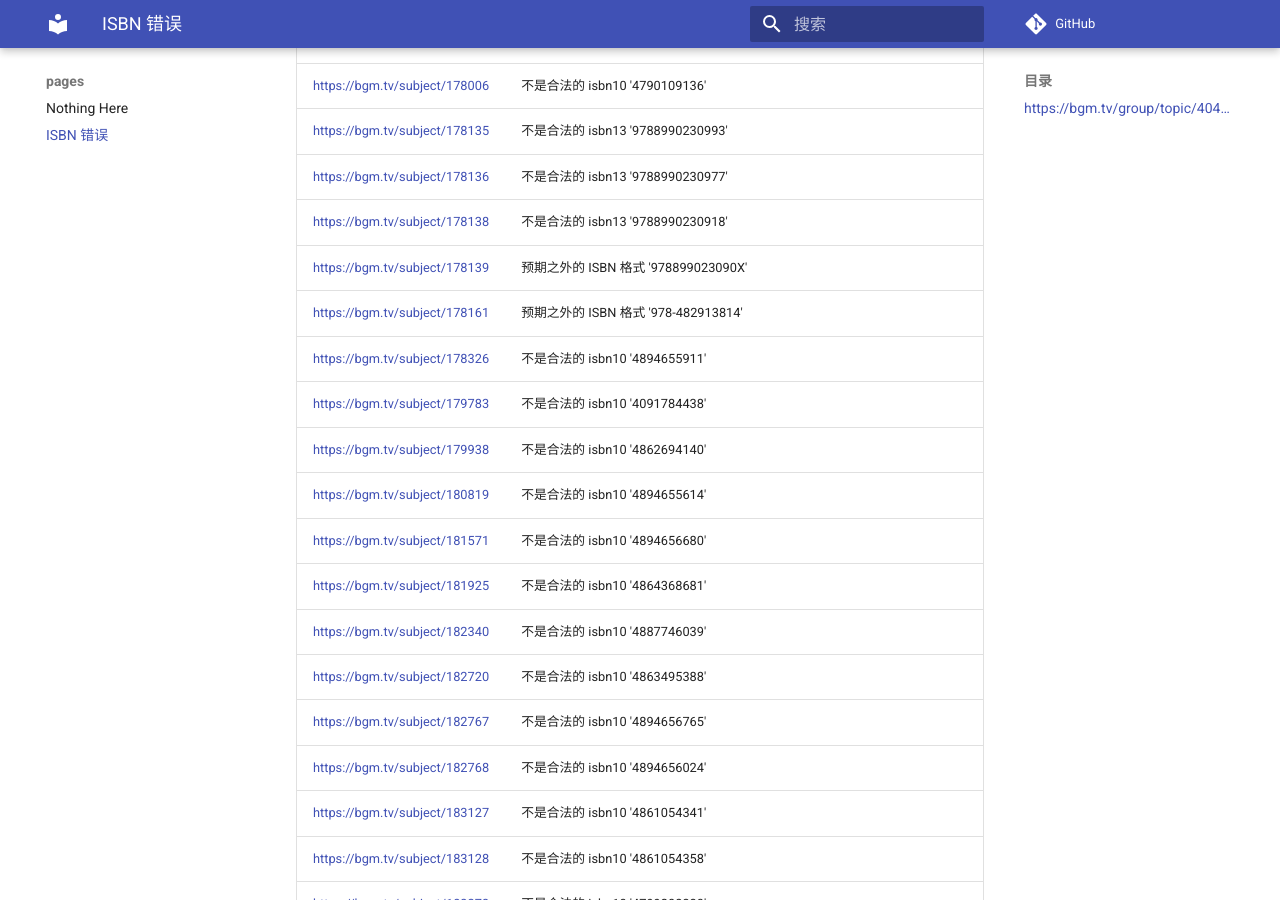
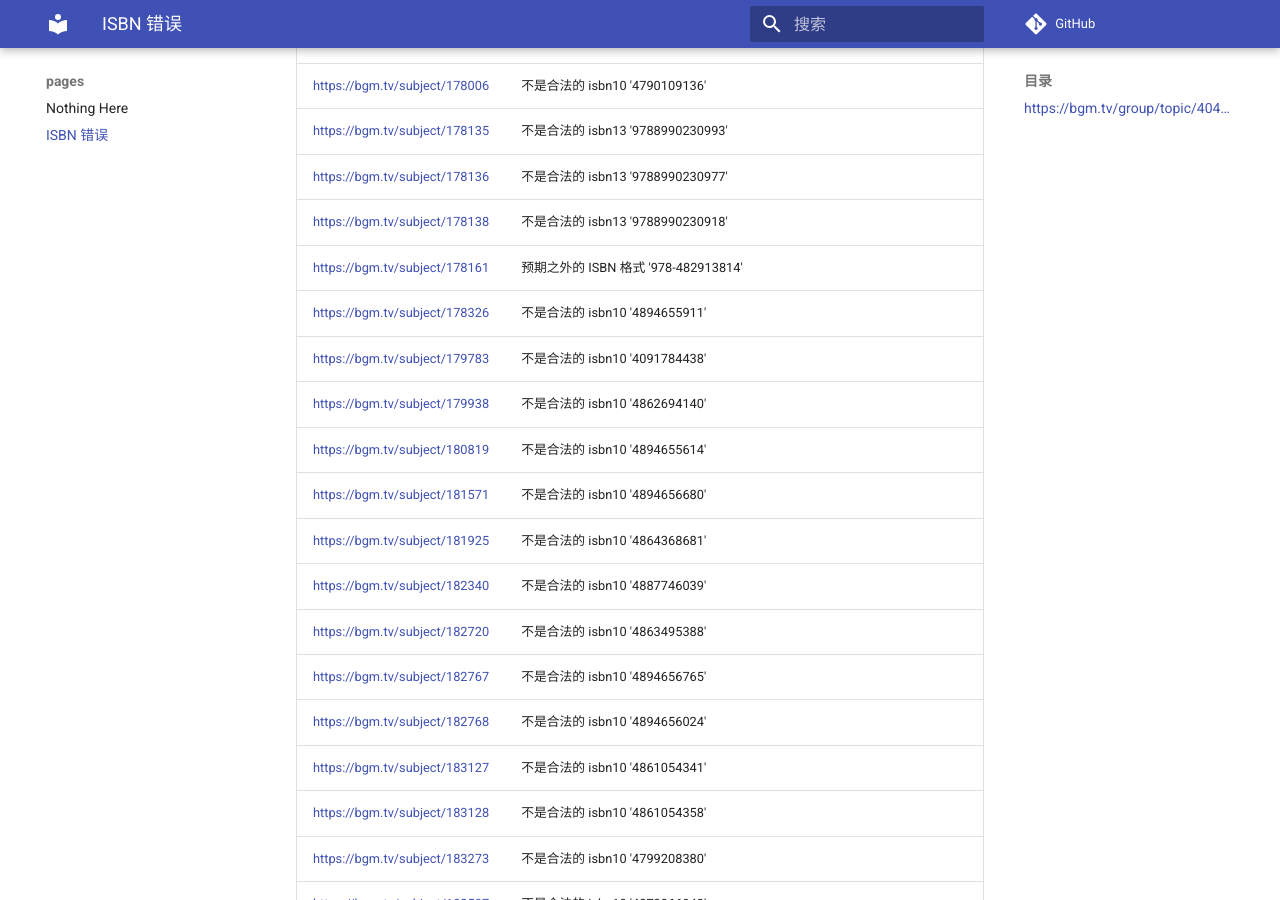
Before and after one commit to trim21/bangumi-pages, an MkDocs documentation site: the page built from docs/isbn.md, in a window 1280 px wide and 900 px high, scrolled down 3574 px. Built offline with MkDocs 1.6.1 and Material for MkDocs 9.7.7, drawn with Linux system fonts in a browser that asks for light colours; comment, search, counter and statistics services are not loaded; part of the change alters nothing that is shown.

Commit message:
update isbn.md

```diff
--- a/docs/isbn.md
+++ b/docs/isbn.md
@@ -1,7 +1,7 @@
 # ISBN 错误
 ## <https://bgm.tv/group/topic/404801>
 
-total 688
+total 687
 
 | url | error |
 | --- |  ---  |
@@ -82,7 +82,6 @@ total 688
 | <https://bgm.tv/subject/178135> | 不是合法的 isbn13 '9788990230993' |
 | <https://bgm.tv/subject/178136> | 不是合法的 isbn13 '9788990230977' |
 | <https://bgm.tv/subject/178138> | 不是合法的 isbn13 '9788990230918' |
-| <https://bgm.tv/subject/178139> | 预期之外的 ISBN 格式 '978899023090X' |
 | <https://bgm.tv/subject/178161> | 预期之外的 ISBN 格式 '978-482913814' |
 | <https://bgm.tv/subject/178326> | 不是合法的 isbn10 '4894655911' |
 | <https://bgm.tv/subject/179783> | 不是合法的 isbn10 '4091784438' |
```
